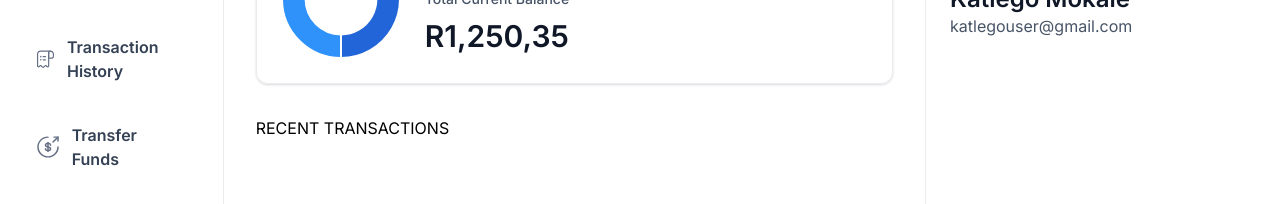
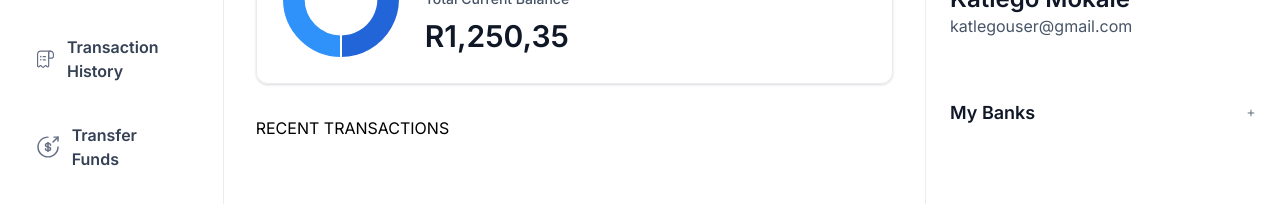
Before and after one commit to KatlegoMokale/banking, a Next.js app: page / in a window 1280 px wide. Shown: the part 232-436 px from the top of the page. Built offline with nearby package versions, Linux system fonts and the light colour scheme.

Commit message:
Add Banks heading on RightSideBar

```diff
--- a/components/ui/RightSideBar.tsx
+++ b/components/ui/RightSideBar.tsx
@@ -1,3 +1,5 @@
+import Image from 'next/image'
+import Link from 'next/link'
 import React from 'react'
 
 const RightSideBar = ({user, transactions, banks}:RightSidebarProps) => {
@@ -21,6 +23,23 @@ const RightSideBar = ({user, transactions, banks}:RightSidebarProps) => {
             </div>
         </div>
       </section>
+
+      <section className='banks'>
+        <div className='flex w-full justify-between'>
+          <h2 className='header-2'>
+            My Banks
+          </h2>
+          <Link href='/' className='flex gap-2'>
+            <Image
+            src='/icons/plus.svg'
+            width={10}
+            height={10}
+            alt='plus'/>
+          </Link>
+        </div>
+      </section>
+
+
     </aside>
   )
 }
```
